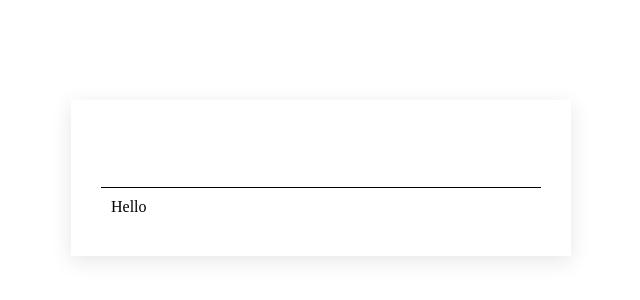
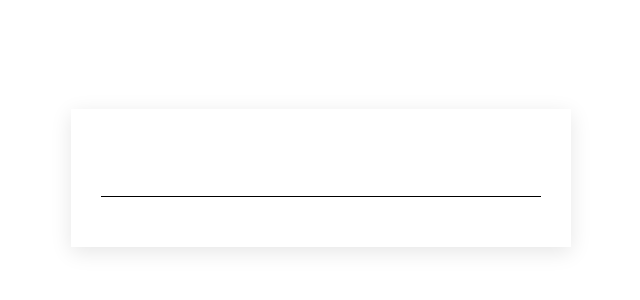
Before and after one commit to Andy-0414/nextjs_first, a Next.js app: page / in a window 1280 px wide. Shown: the part 222-522 px from the top of the page, without its empty margins (319-959 px from the left). Built offline with nearby package versions, Linux system fonts and the light colour scheme.

Commit message:
Update mobx

```diff
--- a/components/TodoItem.scss
+++ b/components/TodoItem.scss
@@ -1,3 +1,39 @@
 .todolist__item {
-    padding: 10px;
+	padding: 20px;
+	margin: 10px 0;
+	display: flex;
+	justify-content: space-between;
+	align-items: center;
+
+	box-shadow: 0px 2.5px 10px rgba(0, 0, 0, 0.1);
+	transition: 0.2s;
+
+	cursor: pointer;
+
+	p {
+		font-size: 1.5em;
+	}
+	button {
+		background: none;
+		border: none;
+		outline: none;
+
+		display: flex;
+		justify-content: center;
+		align-items: center;
+
+		font-size: 1.5em;
+	}
+
+	&:hover {
+		background-color: #fafafa;
+		box-shadow: 0px 5px 15px rgba(0, 0, 0, 0.1);
+	}
+	&.finish {
+		background-color: #36afff;
+		color: white;
+		button {
+			color: white;
+		}
+	}
 }
--- a/components/TodoItem.tsx
+++ b/components/TodoItem.tsx
@@ -1,11 +1,41 @@
 import React from "react";
 import "./TodoItem.scss";
 import { ITodoItem } from "./TodoList";
+import { observer, inject } from "mobx-react";
+import { Store } from "../store";
 
-class TodoItem extends React.Component<{ item: ITodoItem }> {
+interface Props {
+	store?: Store;
+	item: ITodoItem;
+}
+
+@inject("store")
+@observer
+class TodoItem extends React.Component<Props> {
+	constructor(props) {
+		super(props);
+		this.handleRemoveThis = this.handleRemoveThis.bind(this);
+		this.handleTodoFinish = this.handleTodoFinish.bind(this);
+	}
 	render() {
 		const { item } = this.props;
-		return <li className="todolist__item">{item.name}</li>;
+		return (
+			<li className={"todolist__item " + (item.isFinished ? "finish" : "")} onClick={this.handleTodoFinish}>
+				<p>{item.name}</p>
+				<button onClick={this.handleRemoveThis}>X</button>
+			</li>
+		);
+	}
+	handleRemoveThis() {
+		let { item, store } = this.props;
+
+		store.removeTodo(item);
+	}
+	handleTodoFinish() {
+		let { item } = this.props;
+		item.isFinished = !item.isFinished;
+		console.log(item.isFinished);
+		this.props.store.updateTodo(item);
 	}
 }
 
--- a/components/TodoList.scss
+++ b/components/TodoList.scss
@@ -1,3 +1,4 @@
 .todolist{
     list-style: none;
+    margin-top: 20px;
 }
--- a/components/TodoList.tsx
+++ b/components/TodoList.tsx
@@ -1,17 +1,20 @@
 import React from "react";
 import "./TodoList.scss";
 import TodoItem from "./TodoItem";
+import { observer } from "mobx-react";
 
 export interface ITodoItem {
+	id?: number;
 	name: string;
 	isFinished: boolean;
 }
+@observer
 class TodoList extends React.Component<{ list: ITodoItem[] }> {
 	render() {
 		const { list } = this.props;
 
 		const todoItemList = list.map((item) => {
-			return <TodoItem item={item} key={item.name}></TodoItem>;
+			return <TodoItem item={item} key={item.id}></TodoItem>;
 		});
 		return <ul className="todolist">{todoItemList}</ul>;
 	}
--- a/package.json
+++ b/package.json
@@ -8,6 +8,8 @@
 	},
 	"dependencies": {
 		"babel-preset-react-app": "^9.1.2",
+		"mobx": "^5.15.4",
+		"mobx-react": "^6.2.2",
 		"next": "^9.4.4",
 		"node-sass": "^4.14.1",
 		"react": "^16.13.1",
@@ -18,6 +20,8 @@
 		"@types/node": "^14.0.13",
 		"@types/react": "^16.9.36",
 		"@zeit/next-sass": "^1.0.1",
+		"@babel/plugin-proposal-class-properties": "^7.1.0",
+		"@babel/plugin-proposal-decorators": "^7.1.0",
 		"next-compose-plugins": "^2.2.0",
 		"typescript": "^3.9.5"
 	}
--- a/pages/_app.tsx
+++ b/pages/_app.tsx
@@ -1,15 +1,14 @@
 import "./app.scss";
 
-import App from "next/app";
-import React from "react";
+import { Provider } from "mobx-react";
+import { useStore } from "../store";
 
-export default class NextFirst extends App {
-	render() {
-		const { Component, pageProps } = this.props;
-		return (
-			<Component>
-				<Component {...pageProps} />
-			</Component>
-		);
-	}
+export default function App({ Component, pageProps }) {
+	const store = useStore();
+
+	return (
+		<Provider store={store}>
+			<Component {...pageProps} />
+		</Provider>
+	);
 }
--- a/pages/index.tsx
+++ b/pages/index.tsx
@@ -2,23 +2,27 @@ import React from "react";
 import TodoList, { ITodoItem } from "../components/TodoList";
 import Link from "next/link";
 import "./index.scss";
+import { inject, observer } from "mobx-react";
+import { Store } from "../store";
 
-class Index extends React.Component {
+interface Props {
+	store: Store;
+}
+
+@inject("store")
+@observer
+class Index extends React.Component<Props> {
 	constructor(props) {
 		super(props);
 		this.handleAppendTodo = this.handleAppendTodo.bind(this);
 	}
-
-	state = {
-		todolist: [{ name: "Hello", isFinished: false }],
-	};
 	render() {
 		// const { todoStore } = this.props;
 		return (
 			<div id="app">
 				<div className="todo">
 					<input type="text" className="todo__input" onKeyPress={this.handleAppendTodo} />
-					<TodoList list={this.state.todolist}></TodoList>
+					<TodoList list={this.props.store.todolist}></TodoList>
 				</div>
 			</div>
 		);
@@ -26,14 +30,10 @@ class Index extends React.Component {
 	handleAppendTodo(e: React.KeyboardEvent) {
 		if (e.key == "Enter") {
 			const { value } = e.target as HTMLInputElement;
-			this.state.todolist.push({
+			this.props.store.addTodo({
 				name: value,
 				isFinished: false,
 			});
-			console.log(this.state.todolist);
-			this.setState(() => ({
-				todolist: this.state.todolist,
-			}));
 		}
 	}
 }
--- /dev/null
+++ b/store.ts
@@ -0,0 +1,43 @@
+import { action, observable, computed, runInAction } from "mobx";
+import { useStaticRendering } from "mobx-react";
+import { useMemo } from "react";
+import { ITodoItem } from "./components/TodoList";
+
+useStaticRendering(typeof window === "undefined");
+
+let store;
+
+export class Store {
+	@observable todolist: ITodoItem[] = [];
+
+	@action
+	addTodo(item: ITodoItem) {
+		if (this.todolist.length == 0) item.id = 0;
+		else item.id = this.todolist[this.todolist.length - 1].id + 1;
+		this.todolist.push(item);
+	}
+	@action
+	removeTodo(item: ITodoItem) {
+		let idx = this.todolist.findIndex((i) => i.id == item.id);
+		if (idx != -1) this.todolist.splice(idx, 1);
+	}
+	@action
+	updateTodo(item: ITodoItem) {
+		let idx = this.todolist.findIndex((i) => i.id == item.id);
+		if (idx != -1) this.todolist[idx] = item;
+	}
+}
+
+function initializeStore() {
+	const _store = store ?? new Store();
+
+	if (typeof window === "undefined") return _store;
+	if (!store) store = _store;
+
+	return _store;
+}
+
+export function useStore() {
+	const store = useMemo(() => initializeStore(), []);
+	return store;
+}
```
Also changed, not shown: .babelrc (added), 1 other file (tests, documents, lock files or other folders).
